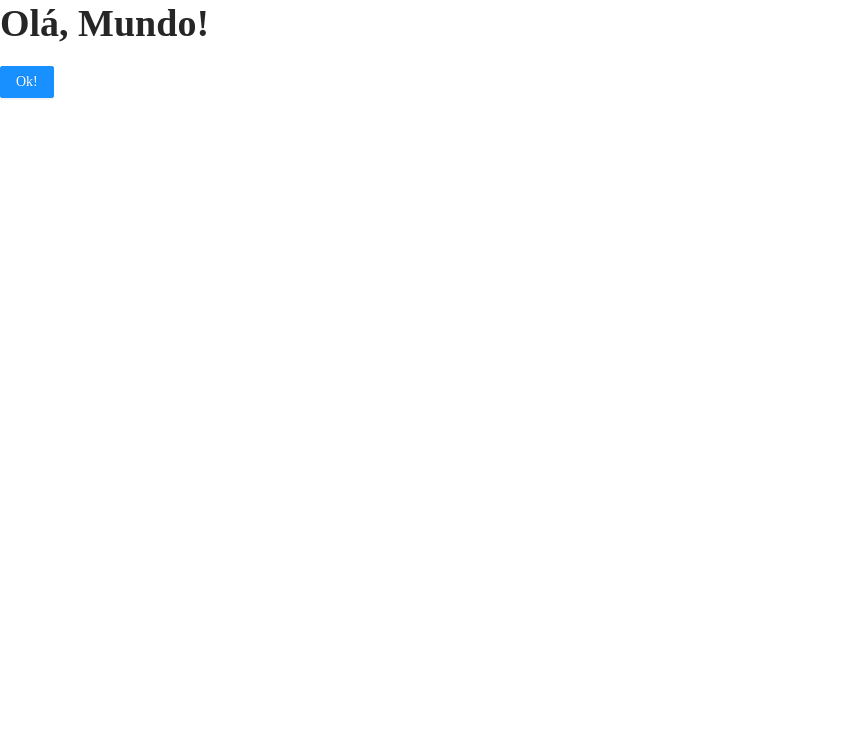
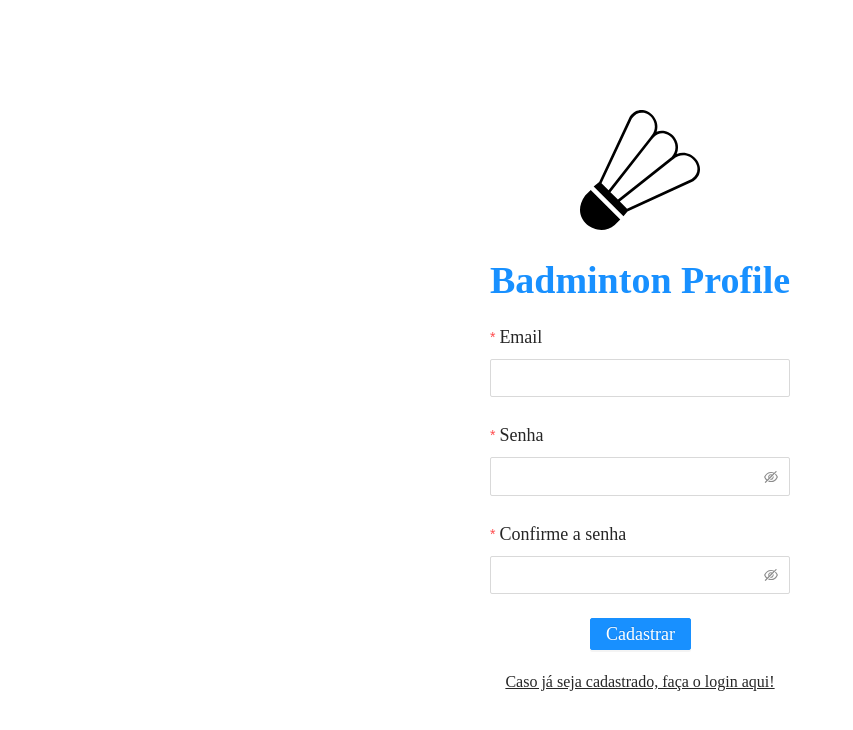
Before and after one commit to HMarcos/badminton-profile-front, a React (Create React App) app: page /sign-up in a window 1280 px wide. Shown: the top 730 px of the page, without its empty margins (0-853 px from the left). Built offline with nearby package versions, Linux system fonts and the light colour scheme.

Commit message:
FEAT: implement SingUp page

```diff
--- a/src/App.js
+++ b/src/App.js
@@ -1,15 +1,20 @@
-import { Typography, Button } from "antd";
-import { Reset } from "styled-reset";
+import { BrowserRouter, Routes, Route } from 'react-router-dom';
+import { Reset } from 'styled-reset';
 
 import 'antd/dist/antd.css';
+import SignUpPage from './pages/SignUpPage';
+import SignInPage from './pages/SignInPage';
 
-const { Title } = Typography;
 export default function App() {
-    return (
-        <>
-            <Reset />
-            <Title>Olá, Mundo!</Title>
-            <Button type="primary">Ok!</Button>
-        </>
-    )
+  return (
+    <>
+      <Reset />
+      <BrowserRouter>
+        <Routes>
+          <Route path='/' element={<SignInPage />} />
+          <Route path='/sign-up' element={<SignUpPage />} />
+        </Routes>
+      </BrowserRouter>
+    </>
+  );
 }
--- /dev/null
+++ b/src/pages/SignInPage/index.js
@@ -0,0 +1,3 @@
+export default function SignInPage() {
+  return <h1>Login!</h1>;
+}
--- /dev/null
+++ b/src/pages/SignUpPage/index.js
@@ -0,0 +1,128 @@
+import { Button, Form, Input, Space, Typography, notification } from 'antd';
+
+import './style.css';
+import Logo from './../../assets/images/badminton-icon.svg';
+import { Link, useNavigate } from 'react-router-dom';
+import { signUp } from '../../services/api';
+import { useState } from 'react';
+
+const { Title, Text } = Typography;
+
+const validateMessages = {
+  // eslint-disable-next-line no-template-curly-in-string
+  required: ' O campo ${label} é obrigatório',
+  types: {
+    email: 'Insira um e-mail válido',
+  },
+};
+
+const openNotification = (type, message, description) => {
+  notification[type]({
+    message,
+    description,
+  });
+};
+
+export default function SignUpPage() {
+  const [loading, setLoading] = useState(false);
+
+  const navigate = useNavigate();
+
+  function onFinish(values) {
+    setLoading(true);
+
+    const signUpData = { ...values };
+    const { password, passwordConfirmation } = signUpData;
+
+    if (!validPassword(password, passwordConfirmation)) {
+      return;
+    }
+
+    const promise = signUp(signUpData);
+
+    promise.then((response) => {
+      navigate('/');
+    });
+
+    promise.catch((error) => {
+      const { status, data } = error.response;
+      openNotification('error', 'Erro no cadastro', `Erro ${status}: ${data} `);
+      setLoading(false);
+    });
+  }
+
+  function validPassword(password, passwordConfirmation) {
+    if (password !== passwordConfirmation) {
+      openNotification('error', 'Senha Incorreta', 'A senha e confirmação de senha não correspondem');
+      setLoading(false);
+      return false;
+    }
+    return true;
+  }
+
+  return (
+    <div className='container'>
+      <div className='content'>
+        <Space direction='vertical' size='large' align='center'>
+          <img className='logo' src={Logo} alt='badminton logo' />
+          <Title level={1} id='title'>
+            Badminton Profile
+          </Title>
+        </Space>
+        <Form
+          name='sign-up'
+          layout='vertical'
+          onFinish={onFinish}
+          validateMessages={validateMessages}
+          id='signUp'
+          disabled={loading}
+        >
+          <Form.Item
+            name='email'
+            label='Email'
+            rules={[
+              {
+                required: true,
+                type: 'email',
+              },
+            ]}
+          >
+            <Input />
+          </Form.Item>
+          <Form.Item
+            label='Senha'
+            name='passwordConfirmation'
+            rules={[
+              {
+                required: true,
+              },
+            ]}
+          >
+            <Input.Password />
+          </Form.Item>
+          <Form.Item
+            label='Confirme a senha'
+            name='password'
+            rules={[
+              {
+                required: true,
+              },
+            ]}
+          >
+            <Input.Password />
+          </Form.Item>
+          <Form.Item wrapperCol={{ offset: 8, span: 16 }}>
+            <Button type='primary' htmlType='submit' loading={loading}>
+              Cadastrar
+            </Button>
+          </Form.Item>
+        </Form>
+        <Link to='/'>
+          <Text underline id='link'>
+            Caso já seja cadastrado, faça o login aqui!
+          </Text>
+        </Link>
+      </div>
+    </div>
+  );
+}
--- /dev/null
+++ b/src/pages/SignUpPage/style.css
@@ -0,0 +1,57 @@
+body {
+    background-color: white;
+}
+.container {
+    display: flex;
+    flex-direction: column;
+    align-items: center;
+    justify-content: center;
+    min-height: 100vh;
+    min-width: 100vw;
+}
+.content {
+    display: flex;
+    flex-direction: column;
+    align-items: center;
+    justify-content: center;
+    width: fit-content;
+}
+
+.logo {
+    width: 120px;
+    height: 120px;
+}
+
+#title {
+    text-align: center;
+    display: flex;
+    justify-content: center;
+    align-items: center;
+
+    color: #1890FF;
+}
+
+#signUp{
+    width: 100%;
+}
+
+#signUp label, #signUp input, #signUp button {
+   font-size: 18px;
+}
+
+#signUp button {
+    text-align: center;
+    display: flex;
+    justify-content: center;
+    align-items: center;
+}
+
+#formButton {
+    display: flex;
+    justify-content: center;
+    align-items: center;
+}
+
+#link {
+    font-size: 16px;
+}
--- /dev/null
+++ b/src/services/api.js
@@ -0,0 +1,9 @@
+import axios from 'axios';
+
+export const api = axios.create({
+  baseURL: 'http://localhost:5000',
+});
+
+export const signUp = async (formData) => {
+  return api.post('/sign-up', formData);
+};
```
Also changed, not shown: src/assets/images/badminton-icon.svg (added), src/pages/SignInPage/style.css (added).
